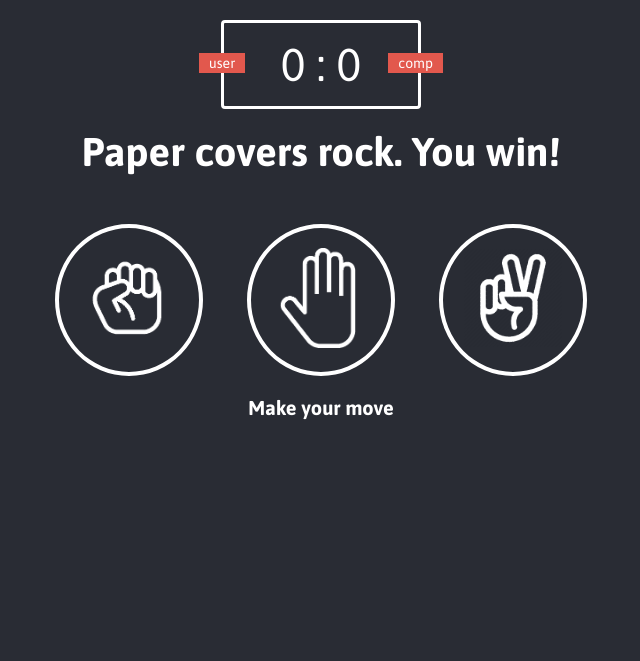
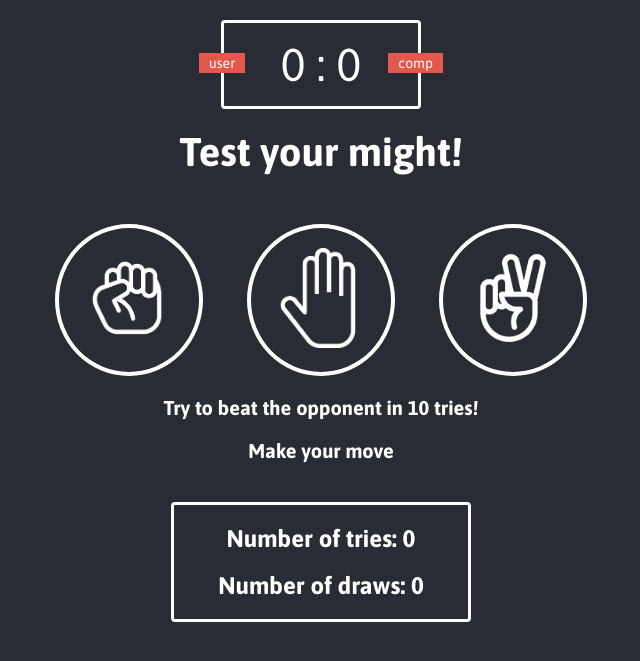
Before and after one commit to kentjuan17/mytestsite, a PHP site: page /rockpaperscissors/index.html in a window 1280 px wide. Shown: the part 77-738 px from the top of the page, without its empty margins (319-959 px from the left). Run offline with PHP 8.4, Linux system fonts and the light colour scheme.

Commit message:
js tutorial - pinoyfreecoder

```diff
--- a/rockpaperscissors/app.js
+++ b/rockpaperscissors/app.js
@@ -1,5 +1,7 @@
 let userScore = 0;
 let computerScore = 0;
+let clickCount = 0;
+let drawCount = 0;
 const userScore_span = document.getElementById("user-score");
 const computerScore_span = document.getElementById("computer-score");
 const scoreBoard_div = document.querySelector(".score-board");
@@ -7,56 +9,77 @@ const result_p = document.querySelector(".result > p");
 const rock_div = document.getElementById("r");
 const paper_div = document.getElementById("p");
 const scissors_div = document.getElementById("s");
+const count_div = document.getElementById("click-count");
+const draw_div = document.getElementById("draw-count");
 
-
+//RANDOMIZES COMPUTER CHOICE UP TO 3
 function getComputerChoice() {
     const choices = ['r', 'p', 's'];
     const randomNumber = Math.floor(Math.random() * 3);
     return choices[randomNumber];
 }
 
+//DEFINED VARIABLE CONVERTED TO WORD TO BE SHOWN IN THE FRONTEND
 function convertToWord(letter) {
     if (letter === "r") return "Rock";
     if (letter === "p") return "Paper";
     return "Scissors";
 }
 
+
+//WHEN USER WINS
 function win(userChoice, computerChoice) {
     const smallUserWord = "user".fontsize(3).sub();
     const smallCompWord = "comp".fontsize(3).sub();
     const userChoice_div = document.getElementById(userChoice);
     userScore++;
+    clickCount++;
     userScore_span.innerHTML = userScore;
     computerScore_span.innerHTML = computerScore;
-    result_p.innerHTML = `${convertToWord(userChoice)}${smallUserWord} beats ${convertToWord(computerChoice)}${smallCompWord}. You win! :)`;
+    count_div.innerHTML = clickCount;
+    result_p.innerHTML = `${convertToWord(userChoice)}${smallUserWord} beats ${convertToWord(computerChoice)}${smallCompWord}. You win! &#128515`;
     userChoice_div.classList.add(`green-glow`);
     setTimeout(() => userChoice_div.classList.remove('green-glow'), 300);
 }
 
-
-
+//WHEN USER LOST
 function lose(userChoice, computerChoice) {
     const smallUserWord = "user".fontsize(3).sub();
     const smallCompWord = "comp".fontsize(3).sub();
     const userChoice_div = document.getElementById(userChoice);
     computerScore++;
+    clickCount++;
     userScore_span.innerHTML = userScore;
     computerScore_span.innerHTML = computerScore;
-    result_p.innerHTML = `${convertToWord(userChoice)}${smallUserWord} loses to ${convertToWord(computerChoice)}${smallCompWord}. You lost! :)`;
+    count_div.innerHTML = clickCount;
+    result_p.innerHTML = `${convertToWord(userChoice)}${smallUserWord} loses to ${convertToWord(computerChoice)}${smallCompWord}. You lost! &#128517`;
     userChoice_div.classList.add(`red-glow`);
     setTimeout(() => userChoice_div.classList.remove('red-glow'), 300);
 }
 
+
+//WHEN IT IS DRAW
 function draw(userChoice, computerChoice) {
     const smallUserWord = "user".fontsize(3).sub();
     const smallCompWord = "comp".fontsize(3).sub();
     const userChoice_div = document.getElementById(userChoice);
-    result_p.innerHTML = `${convertToWord(userChoice)}${smallUserWord} is equal to ${convertToWord(computerChoice)}${smallCompWord}. It's a draw!`;
+    drawCount++;
+    clickCount++;
+    count_div.innerHTML = clickCount;
+    draw_div.innerHTML = drawCount;
+    result_p.innerHTML = `${convertToWord(userChoice)}${smallUserWord} is equal to ${convertToWord(computerChoice)}${smallCompWord}. It's a draw! &#128539`;
     userChoice_div.classList.add(`gray-glow`);
     setTimeout(() => userChoice_div.classList.remove('gray-glow'), 300);
 }
 
+/* I NEED TO USE ALERT WHEN NUMBER OF TRIES HAVE REACHED 10
+function tryCount() {
 
+}
+tryCount();
+*/
+
+// SWITCH STATEMENT - NEEDED TO GET ALL THE PROBABLE OUTCOME OF THE USER AND COMPUTER CHOICES
 function game(userChoice) {
     const computerChoice = getComputerChoice();
     switch (userChoice + computerChoice) {
@@ -78,11 +101,11 @@ function game(userChoice) {
     }
 }
 
+//RESPONDS WHEN USER CLICKS ROCK PAPER SCISSOR ICONS
 function main() {
 rock_div.addEventListener('click', () => game("r"));
 paper_div.addEventListener('click', () => game("p"));
 scissors_div.addEventListener('click', () => game("s"));
-
 }
 
 main();
--- a/rockpaperscissors/index.html
+++ b/rockpaperscissors/index.html
@@ -21,7 +21,7 @@
     </div>
 
     <div class="result">
-        <p>Paper covers rock. You win!</p>
+        <p>Test your might!</p>
     </div>
 
     <div class="choices">
@@ -35,9 +35,12 @@
             <img src="./img/scissor.png" alt="scissor">
         </div>
     </div>
-
+    <p id="action-message">Try to beat the opponent in 10 tries!</p>
     <p id="action-message">Make your move</p>
-
+    <div class="stat-board">
+        <p class="count">Number of tries: <span id="click-count">0</span></p>
+        <p class="count">Number of draws: <span id="draw-count">0</span></p>
+    </div>
     <script src="app.js" charset="utf-8"></script>
 </body>
 </html>
--- a/rockpaperscissors/styles.css
+++ b/rockpaperscissors/styles.css
@@ -98,6 +98,30 @@ img {
     margin-top: 20px;
 }
 
+.stat-board {
+    margin: 40px auto;
+    padding-top: 0;
+    padding-bottom: 20px;
+    border: 3px solid white;
+    border-radius: 4px;
+    text-align: center;
+    width: 300px;
+    color: white;
+    font-size: 46px;
+    font-family: Asap, san-serif;
+    position: relative;
+}
+
+p.count {
+    text-align: center;
+    color: white;
+    font-family: Asap, sans-serif;
+    font-weight: bold;
+    font-size: 24px;
+    margin-top: 20px;
+}
+
+
 
 .green-glow {
     border: 4px solid #4dcc7d;
```
Also changed, not shown: aboutjs.js (+54 -5 lines).
